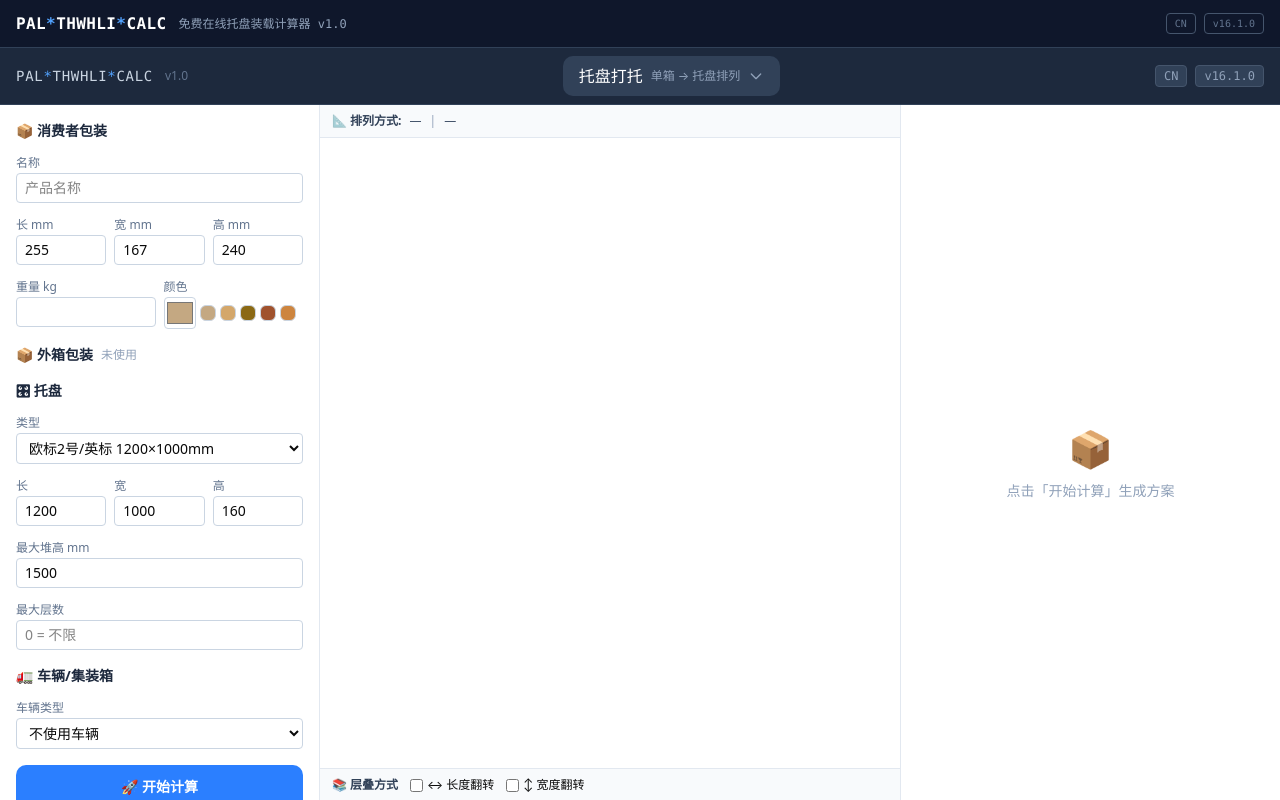
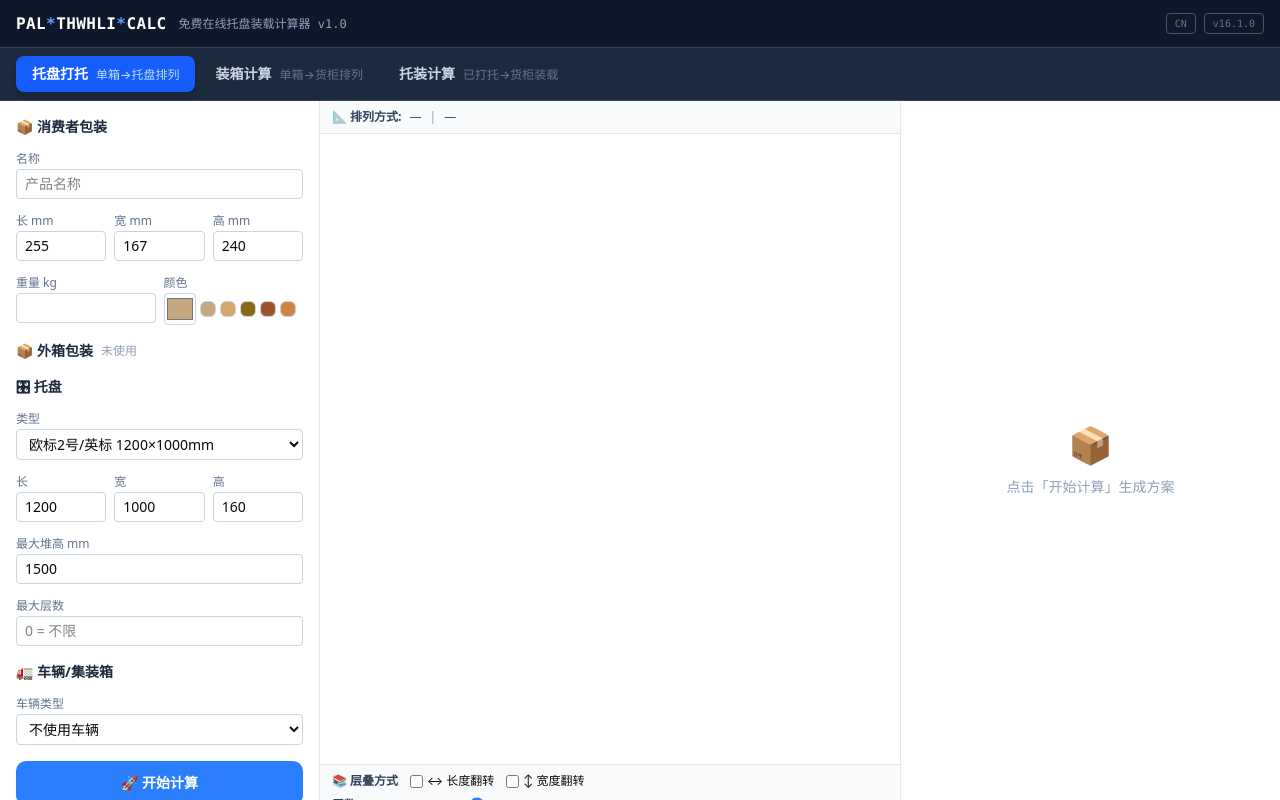
Before and after one commit to xiaonan177/Ka, a Next.js app: page / in a window 1280 px wide. Built offline with nearby package versions, Linux system fonts and the light colour scheme.

Commit message:
Restored to 'e04f341a7e781af63bfb54bd248962ab30ebe647'
Coze-Restored-To: 'e04f341a7e781af63bfb54bd248962ab30ebe647'
Coze-Commit-Type: restore
Coze-User-ID: 617247819964584

```diff
--- a/src/components/NavBar.tsx
+++ b/src/components/NavBar.tsx
@@ -1,6 +1,4 @@
 "use client";
-
-import { useState } from "react";
 
 interface NavBarProps {
   activeTab: "pallet" | "box" | "container";
@@ -8,82 +6,30 @@ interface NavBarProps {
 }
 
 export function NavBar({ activeTab, onTabChange }: NavBarProps) {
-  const [isOpen, setIsOpen] = useState(false);
-
   const tabs = [
-    { id: "pallet", label: "托盘打托", desc: "单箱 → 托盘排列" },
-    { id: "box", label: "装箱计算", desc: "单箱 → 货柜排列" },
-    { id: "container", label: "托装计算", desc: "已打托 → 货柜装载" },
+    { id: "pallet", label: "托盘打托", desc: "单箱→托盘排列" },
+    { id: "box", label: "装箱计算", desc: "单箱→货柜排列" },
+    { id: "container", label: "托装计算", desc: "已打托→货柜装载" },
   ];
 
-  const currentTab = tabs.find((t) => t.id === activeTab) || tabs[0];
-
   return (
-    <nav className="bg-slate-800 border-b border-slate-700 px-4 py-2 flex items-center justify-between">
-      {/* 标题区域 */}
-      <div className="flex items-center gap-3">
-        <span className="text-slate-300 font-mono text-sm tracking-wider">
-          PAL<span className="text-blue-400">*</span>THWHLI<span className="text-blue-400">*</span>CALC
-        </span>
-        <span className="text-slate-500 text-xs">v1.0</span>
-      </div>
-
-      {/* 下拉选择器 */}
-      <div className="relative">
+    <nav className="bg-slate-800 border-b border-slate-700 px-4 py-2 flex items-center gap-1">
+      {tabs.map((tab) => (
         <button
-          onClick={() => setIsOpen(!isOpen)}
-          className="flex items-center gap-2 px-4 py-2 bg-slate-700 rounded-lg text-white hover:bg-slate-600 transition-colors"
+          key={tab.id}
+          onClick={() => onTabChange(tab.id as "pallet" | "box" | "container")}
+          className={`px-4 py-2 rounded-md text-sm font-medium transition-all ${
+            activeTab === tab.id
+              ? "bg-blue-600 text-white shadow-md"
+              : "text-slate-300 hover:bg-slate-700 hover:text-white"
+          }`}
         >
-          <span className="font-medium">{currentTab.label}</span>
-          <span className="text-slate-400 text-xs">{currentTab.desc}</span>
-          <svg
-            className={`w-4 h-4 text-slate-400 transition-transform ${isOpen ? "rotate-180" : ""}`}
-            fill="none"
-            stroke="currentColor"
-            viewBox="0 0 24 24"
-          >
-            <path strokeLinecap="round" strokeLinejoin="round" strokeWidth={2} d="M19 9l-7 7-7-7" />
-          </svg>
+          <span className="font-semibold">{tab.label}</span>
+          <span className={`ml-2 text-xs ${activeTab === tab.id ? "text-blue-200" : "text-slate-500"}`}>
+            {tab.desc}
+          </span>
         </button>
-
-        {/* 下拉菜单 */}
-        {isOpen && (
-          <div className="absolute right-0 mt-2 w-64 bg-slate-700 rounded-lg shadow-lg border border-slate-600 overflow-hidden z-50">
-            {tabs.map((tab) => (
-              <button
-                key={tab.id}
-                onClick={() => {
-                  onTabChange(tab.id as "pallet" | "box" | "container");
-                  setIsOpen(false);
-                }}
-                className={`w-full px-4 py-3 text-left hover:bg-slate-600 transition-colors ${
-                  activeTab === tab.id ? "bg-blue-600/20 border-l-2 border-blue-500" : ""
-                }`}
-              >
-                <div className="flex items-center justify-between">
-                  <span className="font-medium text-white">{tab.label}</span>
-                  {activeTab === tab.id && (
-                    <svg className="w-4 h-4 text-blue-400" fill="currentColor" viewBox="0 0 20 20">
-                      <path fillRule="evenodd" d="M16.707 5.293a1 1 0 010 1.414l-8 8a1 1 0 01-1.414 0l-4-4a1 1 0 011.414-1.414L8 12.586l7.293-7.293a1 1 0 011.414 0z" clipRule="evenodd" />
-                    </svg>
-                  )}
-                </div>
-                <span className="text-slate-400 text-xs mt-1 block">{tab.desc}</span>
-              </button>
-            ))}
-          </div>
-        )}
-      </div>
-
-      {/* 右侧标签 */}
-      <div className="flex items-center gap-2">
-        <span className="px-2 py-0.5 bg-slate-700 border border-slate-600 rounded text-xs text-slate-400 font-mono">
-          CN
-        </span>
-        <span className="px-2 py-0.5 bg-slate-700 border border-slate-600 rounded text-xs text-slate-400 font-mono">
-          v16.1.0
-        </span>
-      </div>
+      ))}
     </nav>
   );
 }
```
